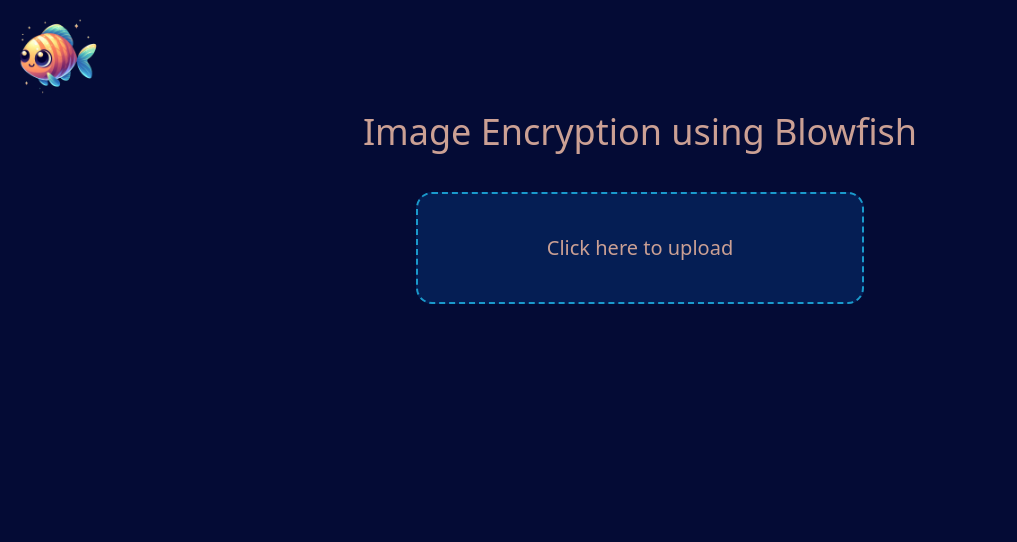
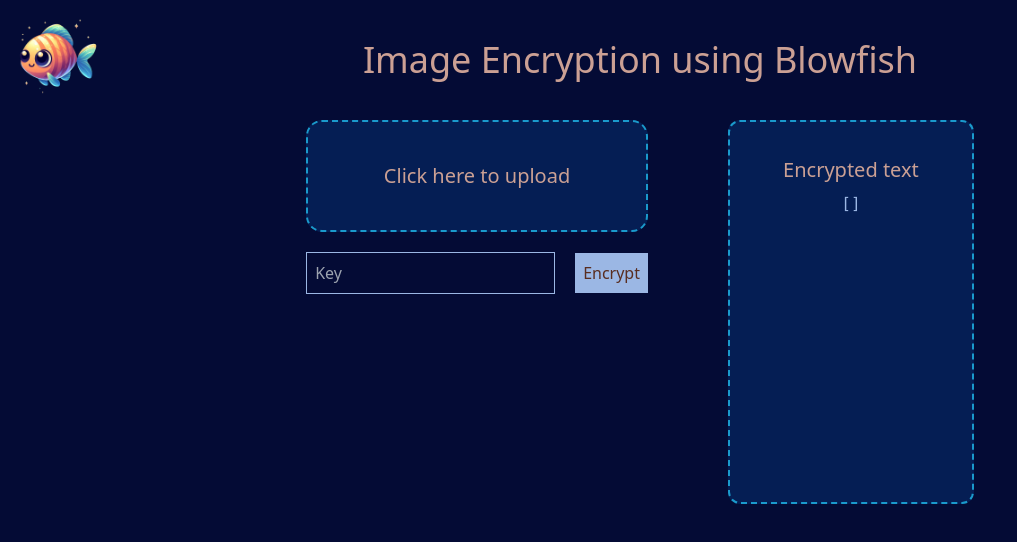
Before and after one commit to shivpreet16/Blowfish, a React (Vite) app in the folder client/: page /encrypt in a window 1280 px wide. Shown: the top 542 px of the page, without its empty margins (0-1017 px from the left). Built offline with nearby package versions, Linux system fonts and the light colour scheme.

Commit message:
finished encrypt page

```diff
--- a/client/src/components/Encrypt.jsx
+++ b/client/src/components/Encrypt.jsx
@@ -42,23 +42,34 @@ const Encrypt = () => {
     }
   };
 
+  const handleCopyClick = (e) => {
+    e.preventDefault();
+    navigator.clipboard.writeText(JSON.stringify(enc, null, 2));
+    alert("Copied encrypted array to clipboard! Do not forget to share your key as well")
+  };
+
   const nav = useNavigate();
 
   return (
-    <div className="bg-[#040b35] min-h-screen flex flex-col">
+    <div className="bg-[#040b35] min-h-screen flex flex-col relative">
       <img
         src="/fish.png"
         alt="fish"
-        className="h-28 w-28 cursor-pointer"
+        className="h-28 w-28 cursor-pointer absolute"
         onClick={() => {
           nav("/");
         }}
       />
-      <div className="flex flex-col items-center gap-10">
+      <div className="flex flex-col items-center gap-10 min-w-screen mt-10">
         <h2 className="text-4xl text-[#cba094] font-medium">
           Image Encryption using Blowfish
         </h2>
-        <form id="form-file-upload">
+        <div className="flex gap-20">
+          <form
+            id="form-file-upload"
+            className="flex flex-col gap-5"
+            onSubmit={handleSubmit}
+          >
             <input
               type="file"
               id="input-file-upload"
@@ -79,7 +90,7 @@ const Encrypt = () => {
                       e.preventDefault();
                       setImgUrl(null);
                       setSelectedFile(null);
-                    document.getElementById('input-file-upload').value = '';
+                      document.getElementById("input-file-upload").value = "";
                     }}
                   >
                     Remove
@@ -89,7 +100,32 @@ const Encrypt = () => {
                 <p className="text-xl">Click here to upload</p>
               )}
             </label>
+            <div className="flex gap-5 items-center justify-center">
+              <input
+                type="text"
+                placeholder="Key"
+                className="bg-transparent border focus:outline-none text-[#9bb7e4] border-[#9bb7e4] px-2 py-2 "
+                onChange={handleKeyChange}
+              />
+              <button
+                className="w-fit bg-[#9bb7e4] px-2 py-2 text-[#592d20]"
+                type="submit"
+              >
+                Encrypt
+              </button>
+            </div>
           </form>
+          <div className="h-96 w-full bg-[#051e54] rounded-xl border-dashed border-[#1a9acc] border-2 flex flex-col items-center justify-center">
+            <span className="text-[#cba094] text-xl font-medium py-2">
+              Encrypted text
+            </span>
+            <div className="overflow-x-hidden h-3/4 px-5 cursor-copy" onClick={handleCopyClick}>
+              <pre className="text-[#9bb7e4]">
+                {JSON.stringify(enc, null, 2)}
+              </pre>
+            </div>
+          </div>
+        </div>
       </div>
     </div>
   );
```
Lines whose indentation alone changed are shown as unchanged.
